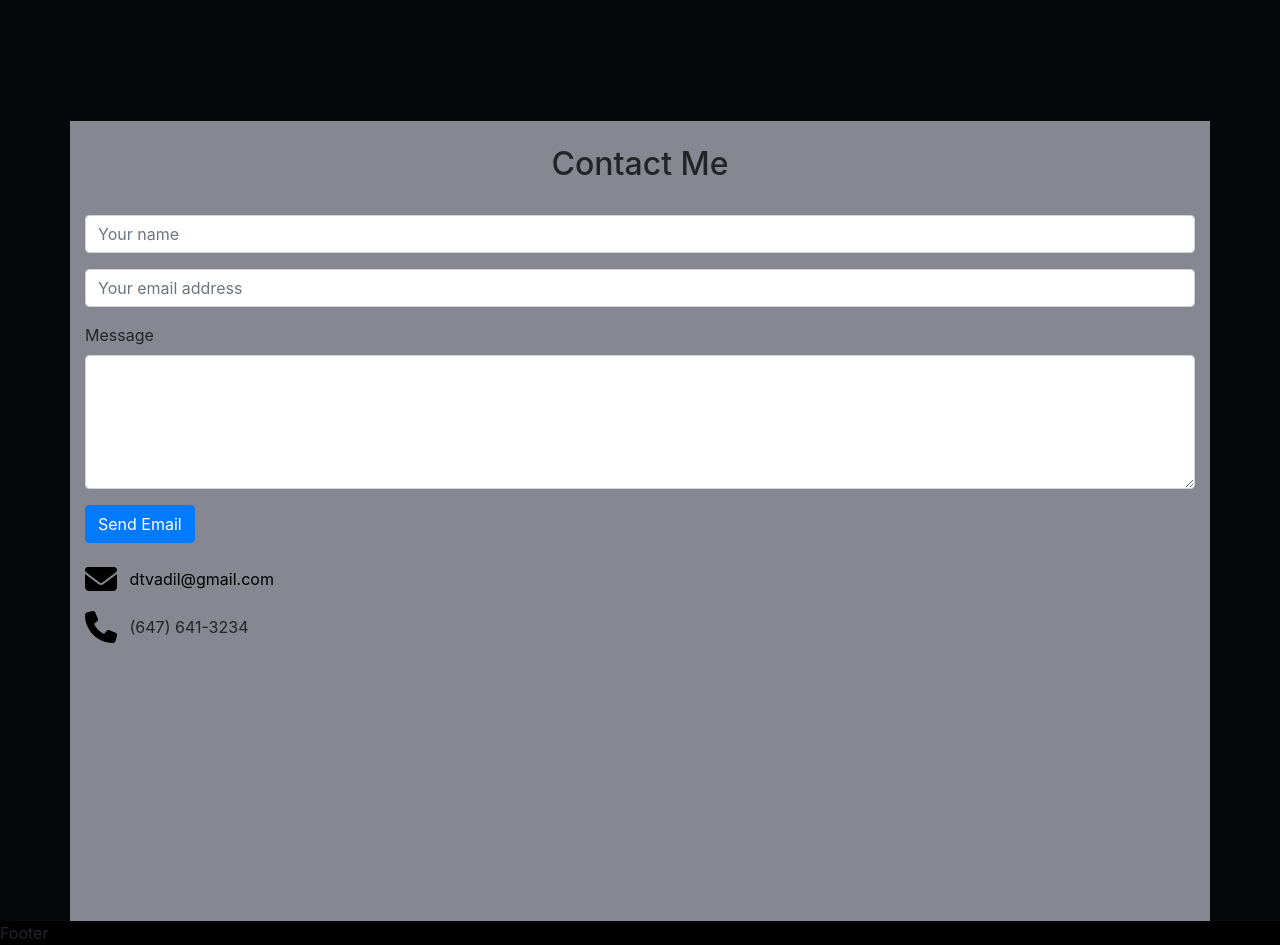
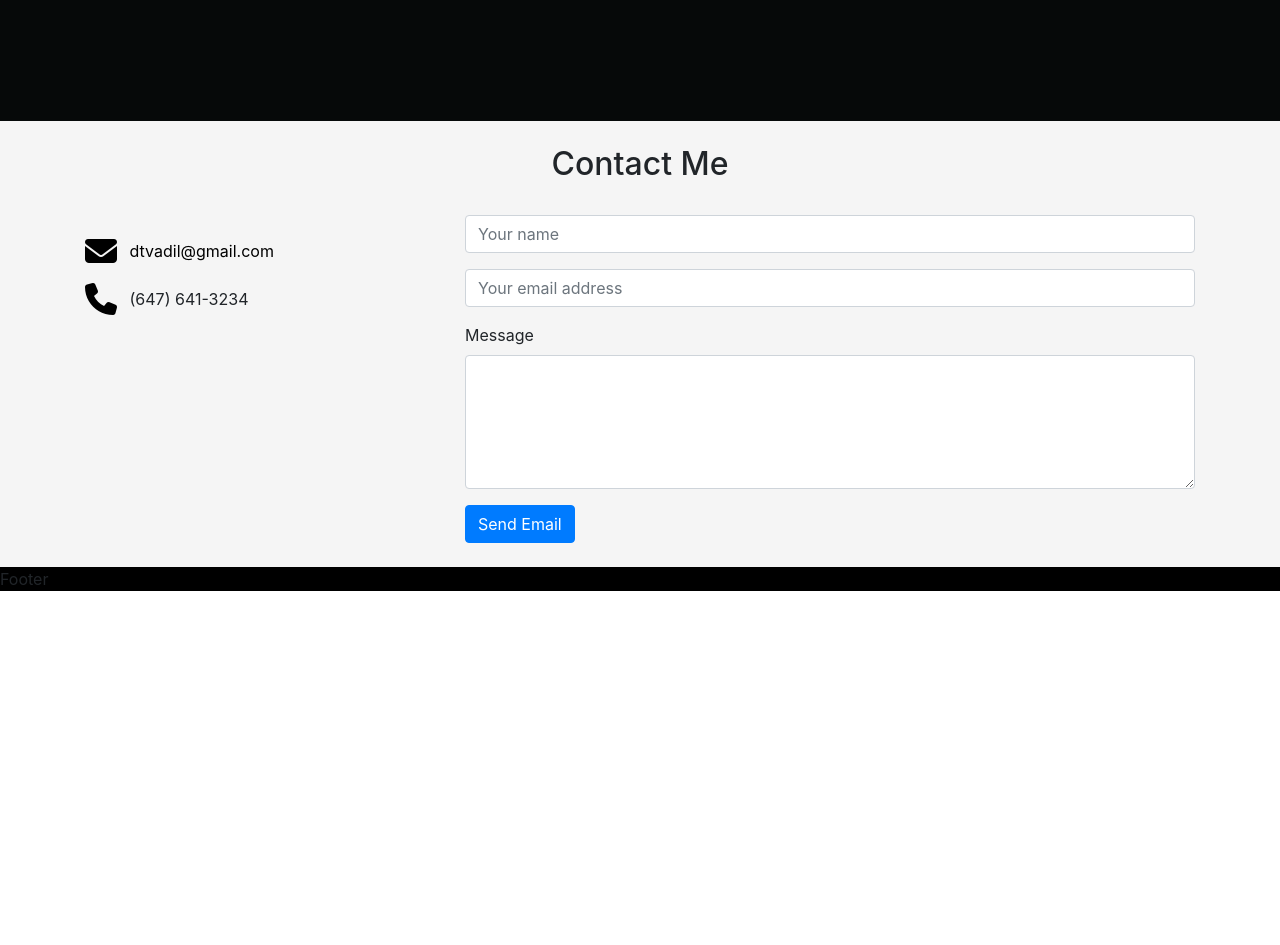
Before and after one commit to dvadz/portfolio, a React (Create React App) app: page / in a window 1280 px wide. Shown: the part 1480-2425 px from the top of the page. After the commit the page ends 2071 px from the top, so only its background shows below. Built offline with nearby package versions, Linux system fonts and the light colour scheme.

Commit message:
used container and changed background color

```diff
--- a/src/components/Contact.css
+++ b/src/components/Contact.css
@@ -1,9 +1,5 @@
 .contact {
-  height: 100vh;
-
-  /* margin-bottom: 20px; */
-  /* border-radius: 0.5rem; */
-  background-color: #878792;
+  background-color: whitesmoke;
 }
 
 .contact a:link,
--- a/src/components/Contact.js
+++ b/src/components/Contact.js
@@ -3,10 +3,25 @@ import "./Contact.css";
 
 const Contact = () => {
   return (
-    <div id='contact' className='contact container'>
+    <div id='contact' className='contact'>
       <h2 className='p-4 text-center'>Contact Me</h2>
 
-      <div className='email'>
+      <div className='container'>
+        <div className='row'>
+          {/* Contact */}
+          <div className='col-md-4 mb-4'>
+            <p className='mx-2 mt-4 '>
+              <a href='mailto:dtvadil@gmail.com'>
+                <i className='fas fa-envelope mr-3'></i> dtvadil@gmail.com
+              </a>
+            </p>
+            <p className='mx-2 mt-4'>
+              <i class='fas fa-phone mr-3'></i> (647) 641-3234
+            </p>
+          </div>
+
+          {/* Email */}
+          <div className='col-md-8 mb-4'>
             <form>
               {/* Name */}
               <div class='form-group'>
@@ -16,7 +31,12 @@ const Contact = () => {
               {/* Email Address */}
               <div class='form-group'>
                 {/* <label for='email'></label> */}
-            <input type='email' class='form-control' id='email' placeholder='Your email address' />
+                <input
+                  type='email'
+                  class='form-control'
+                  id='email'
+                  placeholder='Your email address'
+                />
               </div>
               {/* Message */}
               <div class='form-group'>
@@ -28,15 +48,8 @@ const Contact = () => {
               </button>
             </form>
           </div>
-
-      <p className='mx-2 mt-4 '>
-        <a href='mailto:dtvadil@gmail.com'>
-          <i className='fas fa-envelope mr-3'></i> dtvadil@gmail.com
-        </a>
-      </p>
-      <p className='mx-2 mt-4'>
-        <i class='fas fa-phone mr-3'></i> (647) 641-3234
-      </p>
+        </div>
+      </div>
     </div>
   );
 };
```
Lines whose indentation alone changed are shown as unchanged.
